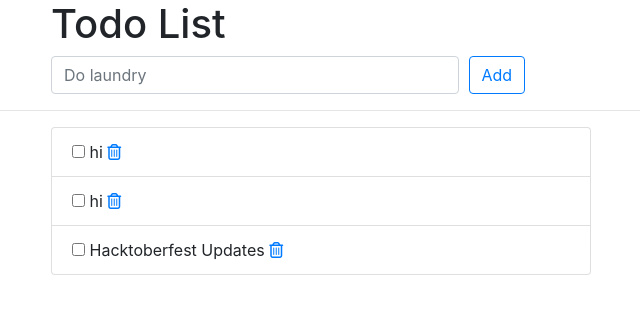
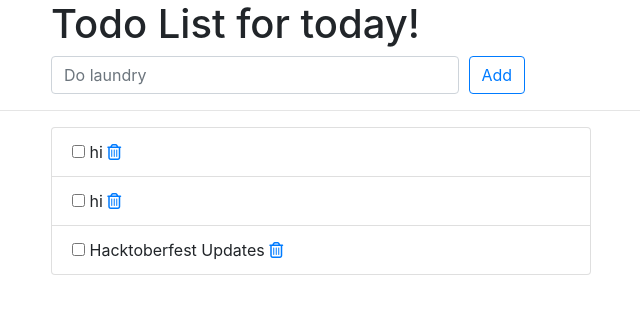
Before and after one commit to jjparh/mdgwebapp, a Django app: page /todos/ in a window 1280 px wide. Shown: the top 314 px of the page, without its empty margins (224-864 px from the left). Run offline with Django 3.2, Linux system fonts and the light colour scheme; data comes from the database, SQL or seed files in the repository; some libraries are stand-ins or nearby versions.

```diff
--- a/todos/templates/todos/index.html
+++ b/todos/templates/todos/index.html
@@ -12,7 +12,7 @@
     <div class="offset-md-2 col-lg-9">
       <div class="page-header">
         <h1>
-          Todo List
+          Todo List for today!
         </h1>
       </div>
     </div>
```
